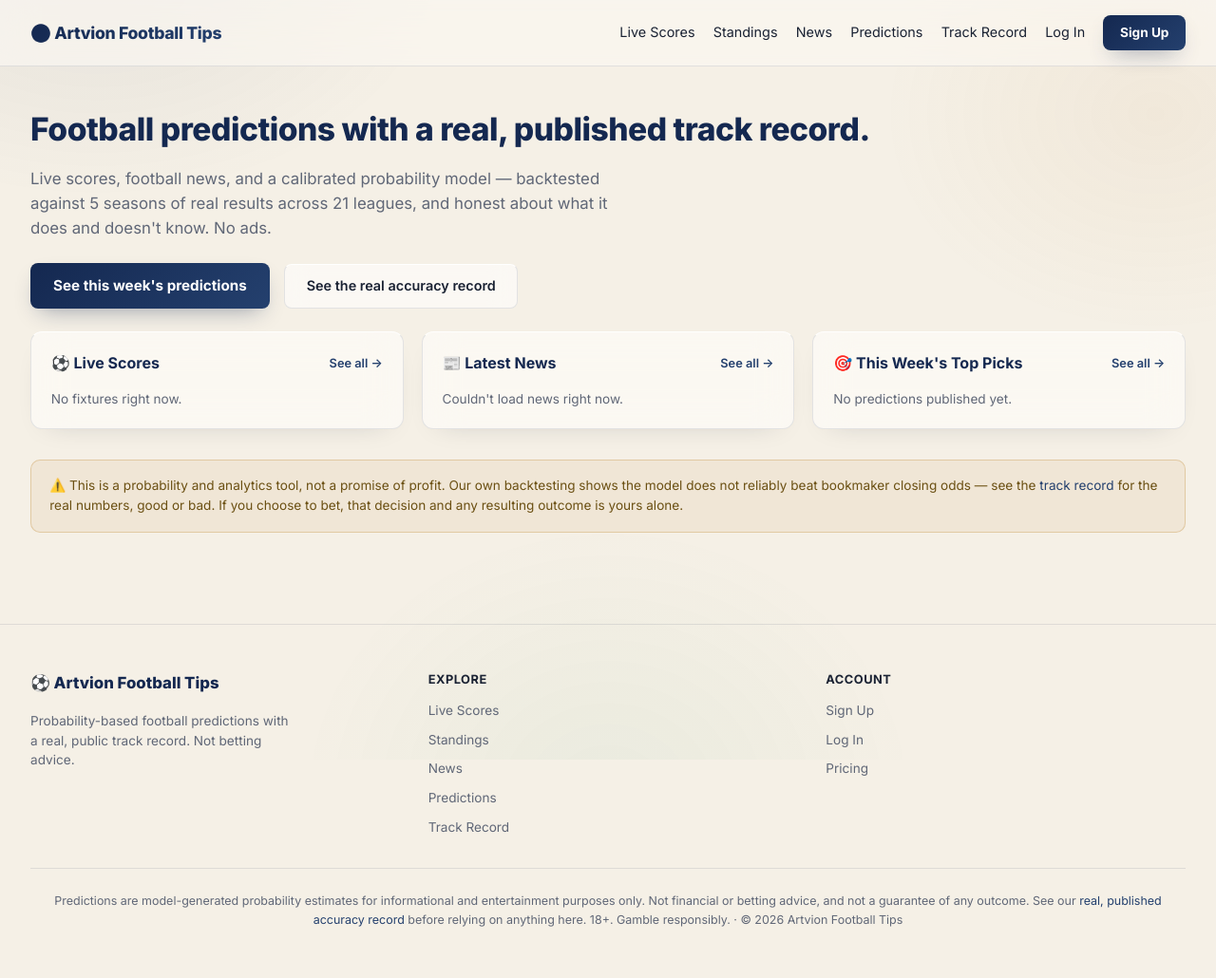
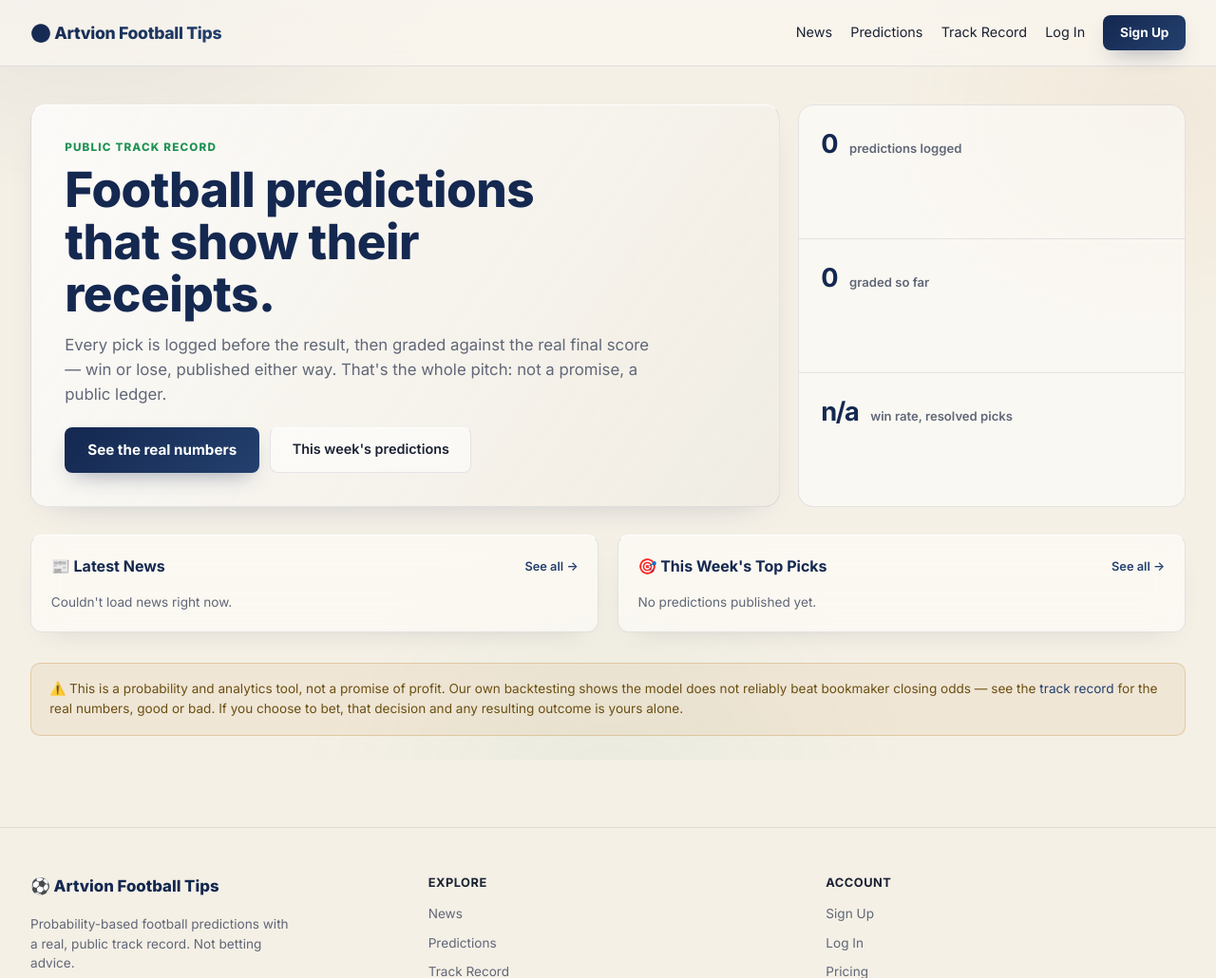
Before and after one commit to EkeminiImeOtu/artvion-football-tips, a FastAPI app: page / in a window 1280 px wide. Shown: the top 1030 px of the page at 95% size. Before the commit the page ends 976 px from the top, so only its background shows below. Run offline with FastAPI, Linux system fonts and the light colour scheme; data that the repository does not hold is empty; some libraries are stand-ins or nearby versions.

Commit message:
Remove Live Scores and Standings features; rebuild homepage around the track record
Both were separate, self-contained pages (/live-scores, /standings) with
their own nav links and a homepage teaser card. Removed entirely per
request: routes, templates, nav/footer links, and the now-unused
STANDINGS_LEAGUES/_load_standings/get_standings code in sports_data.py.
get_live_scores/find_live_fixture stay -- predictions.html and the
homepage's Top Picks teaser still use them to show a live score badge
next to a prediction, which is a separate feature from the standalone
match-centre page that got removed.

Rebuilt the homepage's hero and kicker around the site's actual
differentiator (the real, published, auto-graded track record) instead of
the old "live scores + news + predictions in one place" pitch, which is
no longer accurate now that live-scores isn't a standalone destination.
Hero stats now pull real numbers from the database (total logged,
resolved, win rate) instead of describing league/season coverage.
Dropped the pulsing "live" dot from the new kicker -- a track record that
updates periodically isn't "live" in the way a match score is, and reusing
that visual signal would have been misleading.

```diff
--- a/saas/app.py
+++ b/saas/app.py
@@ -105,11 +105,16 @@
 
 @app.get('/', response_class=HTMLResponse)
 def landing(request: Request):
-    fixtures = sports_data.get_live_scores()[:5]
     news = sports_data.get_news(4)
     _, picks = _fetch_latest_picks()
+    conn = get_db()
+    try:
+        rows = conn.execute("SELECT status FROM predictions").fetchall()
+    finally:
+        conn.close()
+    overall = _overall_track_record(rows)
     return templates.TemplateResponse(request, 'landing.html', {
-        'user': current_user(request), 'fixtures': fixtures, 'news': news, 'picks': picks[:3],
+        'user': current_user(request), 'news': news, 'picks': picks[:3], 'overall': overall,
     })
 
 
@@ -238,43 +243,10 @@
     return RedirectResponse(url='/pricing', status_code=307)
 
 
-@app.get('/live-scores', response_class=HTMLResponse)
-def live_scores_page(request: Request):
-    fixtures = sports_data.get_live_scores()
-    # Reuse the exact same matching _fetch_latest_picks already computed
-    # (pick -> live fixture) rather than re-deriving it, so both pages
-    # agree with each other about which fixture a prediction belongs to.
-    _, picks = _fetch_latest_picks()
-    picks_by_fixture = {}
-    for p in picks:
-        live = p.get('live')
-        if live:
-            key = (live['home_name'], live['away_name'])
-            picks_by_fixture.setdefault(key, []).append(p)
-    for f in fixtures:
-        matched = picks_by_fixture.get((f['home_name'], f['away_name']))
-        if matched:
-            f['predictions'] = matched
-    return templates.TemplateResponse(request, 'live_scores.html', {'user': current_user(request), 'fixtures': fixtures})
-
-
 @app.get('/news', response_class=HTMLResponse)
 def news_page(request: Request):
     articles = sports_data.get_news(20)
     return templates.TemplateResponse(request, 'news.html', {'user': current_user(request), 'articles': articles})
-
-
-@app.get('/standings', response_class=HTMLResponse)
-def standings_page(request: Request, league: str = None):
-    leagues = sports_data.STANDINGS_LEAGUES
-    valid_slugs = {slug for slug, _ in leagues}
-    active_slug = league if league in valid_slugs else leagues[0][0]
-    active_name = dict(leagues)[active_slug]
-    rows = sports_data.get_standings(active_slug)
-    return templates.TemplateResponse(request, 'standings.html', {
-        'user': current_user(request), 'leagues': leagues,
-        'active_slug': active_slug, 'active_name': active_name, 'rows': rows,
-    })
 
 
 # ---------- dashboard: now just an alias for /predictions, which already
@@ -365,6 +337,16 @@
     return f"{round(won / resolved * 100, 1)}%"
 
 
+def _overall_track_record(rows):
+    total = len(rows)
+    won = sum(1 for r in rows if r['status'] == 'WON')
+    lost = sum(1 for r in rows if r['status'] == 'LOST')
+    resolved = won + lost
+    pending = total - resolved
+    return {'total': total, 'won': won, 'lost': lost, 'resolved': resolved, 'pending': pending,
+            'win_rate_str': _win_rate_str(won, resolved)}
+
+
 @app.get('/track-record', response_class=HTMLResponse)
 def track_record(request: Request):
     conn = get_db()
@@ -373,13 +355,7 @@
     finally:
         conn.close()
 
-    total = len(rows)
-    won = sum(1 for r in rows if r['status'] == 'WON')
-    lost = sum(1 for r in rows if r['status'] == 'LOST')
-    resolved = won + lost
-    pending = total - resolved
-    overall = {'total': total, 'won': won, 'lost': lost, 'resolved': resolved, 'pending': pending,
-               'win_rate_str': _win_rate_str(won, resolved)}
+    overall = _overall_track_record(rows)
 
     by_market_map = {}
     for r in rows:
--- a/saas/sports_data.py
+++ b/saas/sports_data.py
@@ -130,76 +130,6 @@
     return _cached('live_scores', CACHE_TTL_SCORES, _load_live_scores)
 
 
-# ============ League tables ============
-# Top leagues only (not the full 21-league predictions list) -- a table is
-# a "top leagues" feature, and Champions League doesn't have a normal
-# season-long table (group/knockout format), so it's deliberately excluded
-# here even though it's in MAJOR_LEAGUES for live scores.
-STANDINGS_LEAGUES = [
-    ('eng.1', 'Premier League'),
-    ('esp.1', 'La Liga'),
-    ('ita.1', 'Serie A'),
-    ('ger.1', 'Bundesliga'),
-    ('fra.1', 'Ligue 1'),
-]
-CACHE_TTL_STANDINGS = 900  # tables move much slower than live scores
-
-
-def _load_standings(slug):
-    # NOTE: must be /apis/v2/ here, not /apis/site/v2/ (which returns an
-    # empty {} for soccer standings specifically).
-    url = f'https://site.api.espn.com/apis/v2/sports/soccer/{slug}/standings'
-    try:
-        data = json.loads(_fetch(url))
-    except Exception as e:
-        print(f"[standings] FETCH FAILED for {slug} ({url}): {type(e).__name__}: {e}")
-        return []
-    children = data.get('children') or []
-    if not children:
-        print(f"[standings] no 'children' in response for {slug}. Top-level keys: {list(data.keys())}")
-        return []
-    entries = children[0].get('standings', {}).get('entries', [])
-    if not entries:
-        print(f"[standings] 'children' present but no entries for {slug}. children[0] keys: {list(children[0].keys())}")
-    rows = []
-    for i, entry in enumerate(entries):
-        team = entry.get('team', {}) or {}
-        stat_map = {}
-        for s in entry.get('stats', []) or []:
-            name = (s.get('name') or s.get('abbreviation') or '').lower()
-            if name:
-                stat_map[name] = s.get('displayValue', s.get('value'))
-        if i == 0:
-            print(f"[standings] {slug} first entry stat_map keys: {list(stat_map.keys())}")
-
-        def pick(*names, default='-'):
-            for n in names:
-                if n in stat_map:
-                    return stat_map[n]
-            return default
-
-        logo = team.get('logo')
-        if not logo and team.get('logos'):
-            logo = (team['logos'][0] or {}).get('href')
-
-        rows.append({
-            'rank': pick('rank', default=i + 1),
-            'team': team.get('displayName') or team.get('shortDisplayName') or team.get('name') or '',
-            'logo': logo,
-            'played': pick('gamesplayed', 'played'),
-            'won': pick('wins'),
-            'drawn': pick('ties', 'draws'),
-            'lost': pick('losses'),
-            'gd': pick('pointdifferential', 'differential', 'goaldifference'),
-            'points': pick('points'),
-        })
-    return rows
-
-
-def get_standings(slug):
-    return _cached(f'standings_{slug}', CACHE_TTL_STANDINGS, lambda: _load_standings(slug))
-
-
 def _load_news(limit=12):
     try:
         raw = _fetch(NEWS_FEED_URL)
--- a/saas/templates/base.html
+++ b/saas/templates/base.html
@@ -12,8 +12,6 @@
   <nav>
     <a class="nav-brand" href="/">⚽ Artvion Football Tips</a>
     <div class="nav-links">
-      <a href="/live-scores">Live Scores</a>
-      <a href="/standings">Standings</a>
       <a href="/news">News</a>
       <a href="/predictions">Predictions</a>
       <a href="/track-record">Track Record</a>
@@ -39,8 +37,6 @@
       </div>
       <div class="footer-col">
         <h3>Explore</h3>
-        <a href="/live-scores">Live Scores</a>
-        <a href="/standings">Standings</a>
         <a href="/news">News</a>
         <a href="/predictions">Predictions</a>
         <a href="/track-record">Track Record</a>
--- a/saas/templates/landing.html
+++ b/saas/templates/landing.html
@@ -1,31 +1,21 @@
 {% extends "base.html" %}
 {% block title %}Artvion Football Tips — Probability Analytics{% endblock %}
 {% block content %}
-  <h1>Football predictions with a real, published track record.</h1>
-  <p class="lede">
-    Live scores, football news, and a calibrated probability model — backtested against 5 seasons
-    of real results across 21 leagues, and honest about what it does and doesn't know. No ads.
-  </p>
-  <a href="/predictions" class="btn">See this week's predictions</a>
-  <a href="/track-record" class="btn-secondary" style="margin-left:0.7rem;">See the real accuracy record</a>
+  <section class="public-hero">
+    <div class="hero-copy">
+      <div class="live-kicker">PUBLIC TRACK RECORD</div>
+      <h1>Football predictions that show their receipts.</h1>
+      <p class="lede">Every pick is logged before the result, then graded against the real final score — win or lose, published either way. That's the whole pitch: not a promise, a public ledger.</p>
+      <div class="hero-actions"><a href="/track-record" class="btn">See the real numbers</a><a href="/predictions" class="btn-secondary">This week's predictions</a></div>
+    </div>
+    <div class="hero-stats">
+      <div><strong>{{ overall.total }}</strong><span>predictions logged</span></div>
+      <div><strong>{{ overall.resolved }}</strong><span>graded so far</span></div>
+      <div><strong>{{ overall.win_rate_str }}</strong><span>win rate, resolved picks</span></div>
+    </div>
+  </section>
 
   <div class="teaser-row">
-    <div class="teaser-card">
-      <h3>⚽ Live Scores <a href="/live-scores">See all →</a></h3>
-      {% if fixtures %}
-        {% for f in fixtures %}
-          <div class="teaser-mini-score">
-            <span>{{ f.home_name }} vs {{ f.away_name }}</span>
-            <span>
-              {% if f.is_live or f.is_final %}{{ f.home_score }}-{{ f.away_score }}{% else %}{{ f.detail }}{% endif %}
-            </span>
-          </div>
-        {% endfor %}
-      {% else %}
-        <p style="color:var(--muted);font-size:0.85rem;">No fixtures right now.</p>
-      {% endif %}
-    </div>
-
     <div class="teaser-card">
       <h3>📰 Latest News <a href="/news">See all →</a></h3>
       {% if news %}
@@ -40,7 +30,7 @@
       {% endif %}
     </div>
 
-    <div class="teaser-card">
+    <div class="teaser-card picks-teaser">
       <h3>🎯 This Week's Top Picks <a href="/predictions">See all →</a></h3>
       {% if picks %}
         {% for p in picks %}
```
Also changed, not shown: saas/templates/live_scores.html (deleted, +0 -52 lines), saas/templates/standings.html (deleted, +0 -47 lines).
